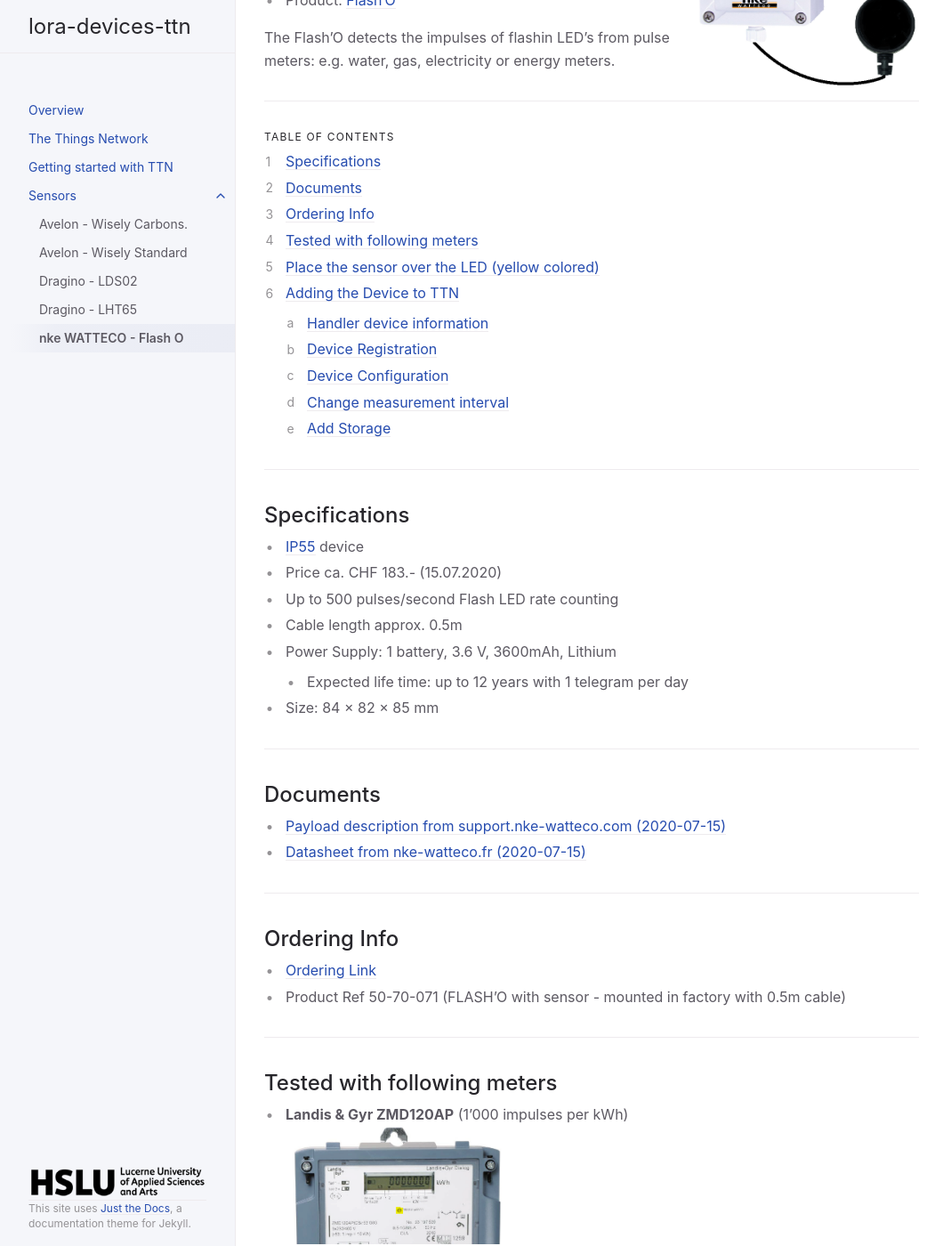
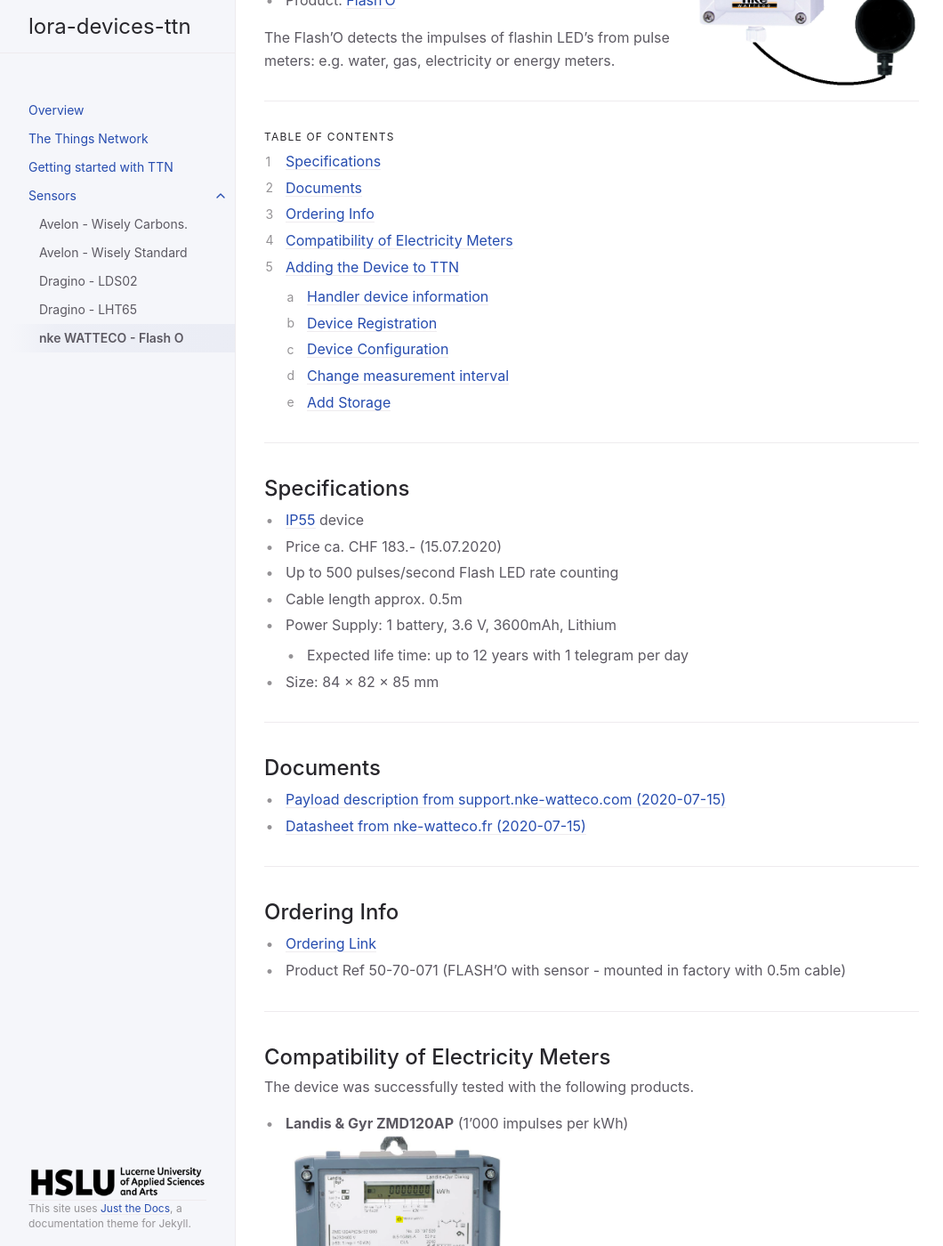
Before and after one commit to hslu-ige-laes/lora-devices-ttn, a Jekyll site: the page built from docs/sensors/nke-watteco-flash-o.md, in a window 1280 px wide and 1400 px high, scrolled down 206 px. Shown: the whole window at 89% size, without its empty margins (107-1167 px from the left). Built offline with Jekyll 4.4.1, drawn with Linux system fonts in a browser that asks for light colours.

Commit message:
Update nke-watteco-flash-o.md

```diff
--- a/docs/sensors/nke-watteco-flash-o.md
+++ b/docs/sensors/nke-watteco-flash-o.md
@@ -47,13 +47,17 @@ The Flash'O detects the impulses of flashin LED's from pulse meters: e.g. water,
 
 ---
 
-## Tested with following meters
+## Compatibility of Electricity Meters
+The device was successfully tested with the following products.
+
 - **Landis & Gyr ZMD120AP** (1'000 impulses per kWh)<br>
   <img src="https://github.com/hslu-ige-laes/lora-devices-ttn/raw/master/docs/sensors/nke-watteco-flash-o_04.png" width="250"><br>
   - Place the sensor over the LED (yellow colored)
+
 - **Kamstrup DK-8660 Omnipower** (1'000 impulses per kWh)<br>
   <img src="https://github.com/hslu-ige-laes/lora-devices-ttn/raw/master/docs/sensors/nke-watteco-flash-o_05.png" width="250"><br>
   - Place the sensor over the LED (yellow colored)
+
 ---
 
 ## Adding the Device to TTN
```
